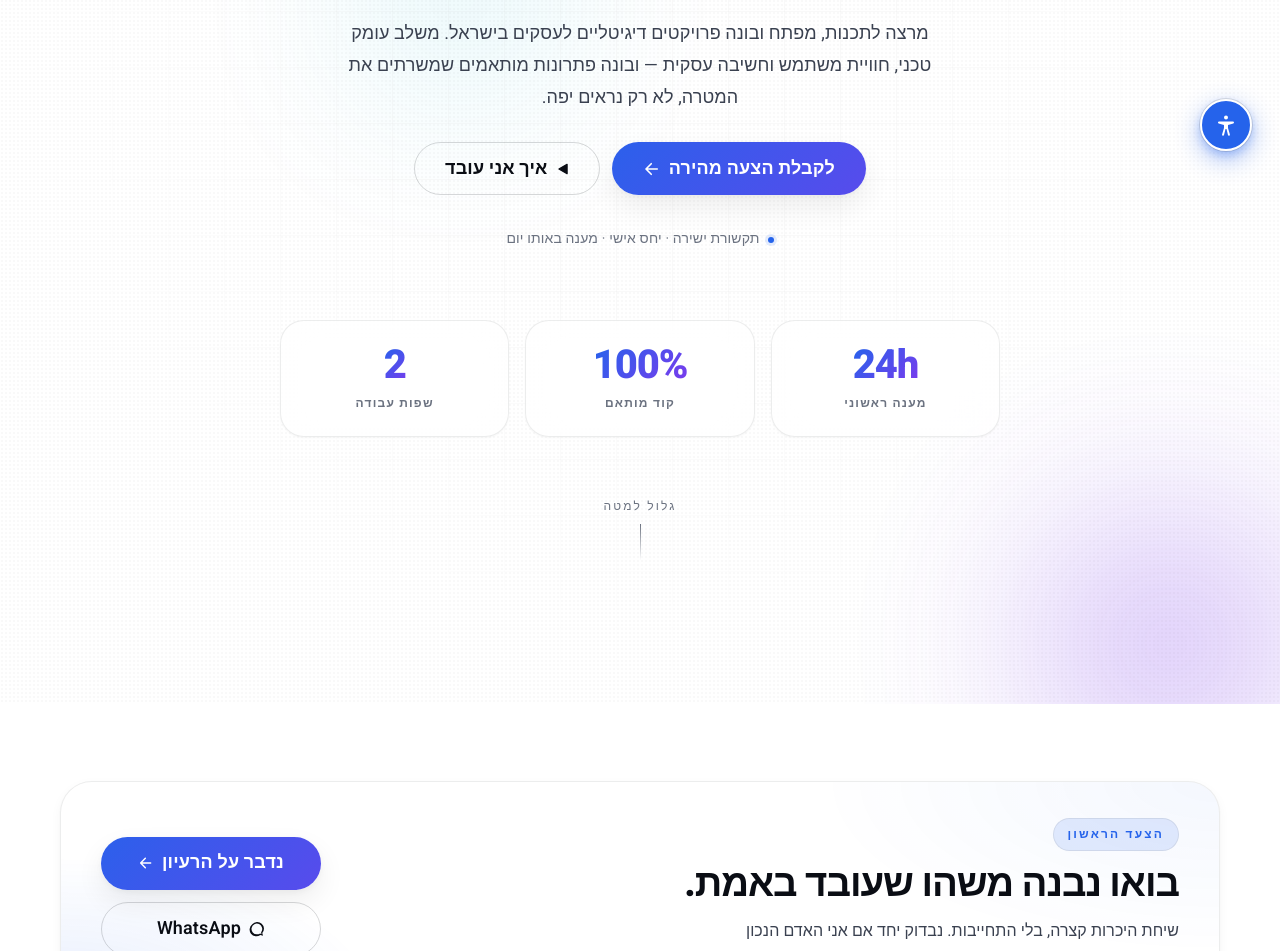
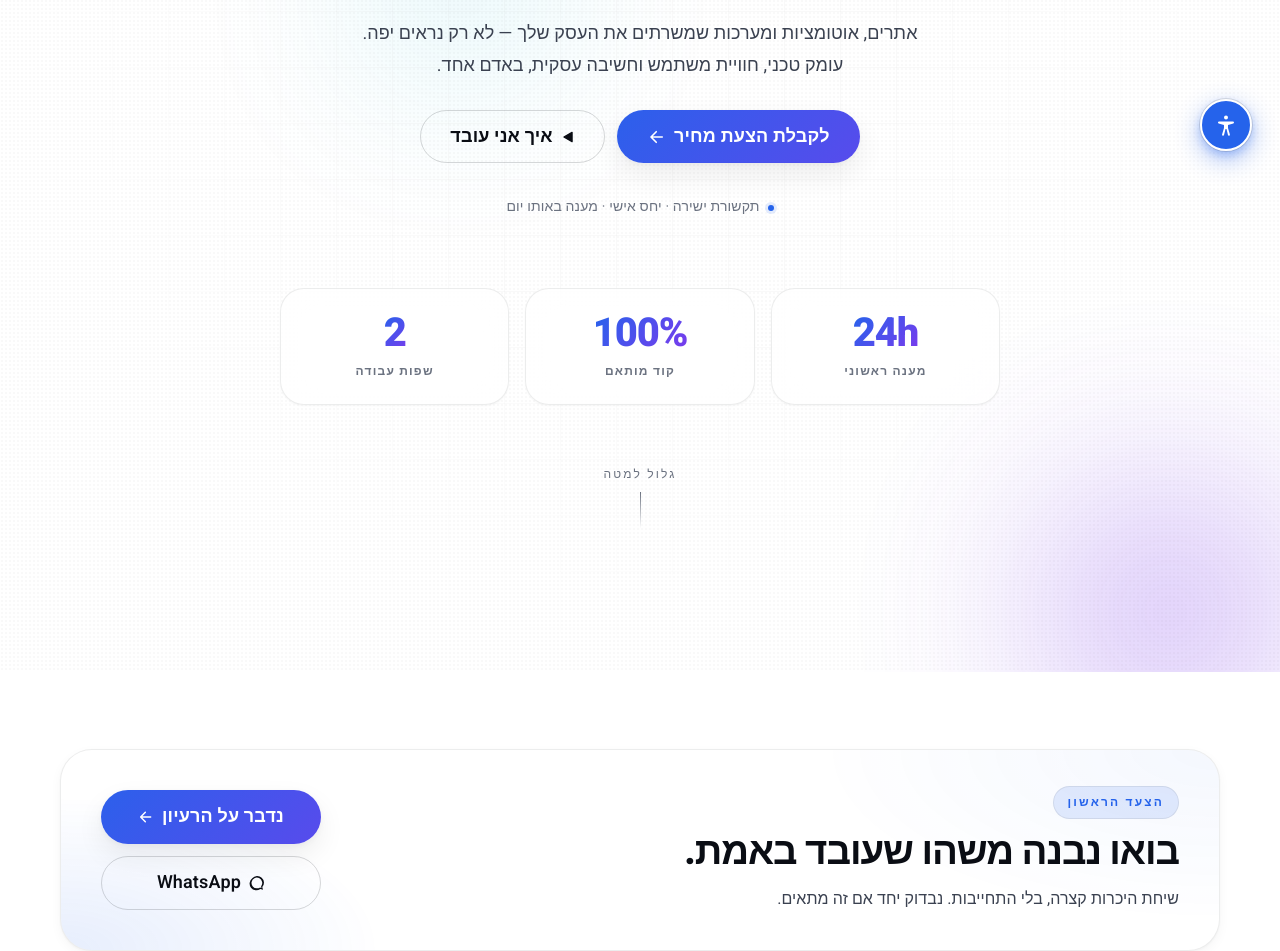
Before and after one commit to yuvalzakay26-ship-it/yuval-digital, a React (Vite) app: page / in a window 1280 px wide. Shown: the part 621-1572 px from the top of the page. Built offline with nearby package versions, Linux system fonts and the light colour scheme.

Commit message:
Upgrade site copy, authority positioning and conversion content

```diff
--- a/src/i18n/he.js
+++ b/src/i18n/he.js
@@ -45,8 +45,8 @@ const he = {
     titleLead: 'הופך רעיונות דיגיטליים',
     titleHighlight: 'למערכות שעובדות. מהר, נקי, נכון.',
     subtitle:
-      'מרצה לתכנות, מפתח ובונה פרויקטים דיגיטליים לעסקים בישראל. משלב עומק טכני, חוויית משתמש וחשיבה עסקית — ובונה פתרונות מותאמים שמשרתים את המטרה, לא רק נראים יפה.',
-    primaryCta: 'לקבלת הצעה מהירה',
+      'אתרים, אוטומציות ומערכות שמשרתים את העסק שלך — לא רק נראים יפה. עומק טכני, חוויית משתמש וחשיבה עסקית, באדם אחד.',
+    primaryCta: 'לקבלת הצעת מחיר',
     secondaryCta: 'איך אני עובד',
     metricResponse: 'מענה ראשוני',
     metricCustom: 'קוד מותאם',
@@ -184,12 +184,12 @@ const he = {
     eyebrow: 'מי אני',
     title: 'מפתח, מרצה, ובונה דיגיטל. אדם אחד, אחראי על התוצאה.',
     body:
-      'אני יובל — מרצה לתכנות, מפתח ובונה פרויקטים דיגיטליים לעסקים. הניסיון שלי יושב בנקודה נדירה: עומק טכני שאני מלמד אחרים, לצד הבנה אמיתית של חוויית משתמש וצרכים עסקיים. כשמלמדים תכנות חייבים לחשוב בבהירות, להסביר במדויק ולהעביר משהו שעובד — וזו אותה משמעת שאני מביא לכל פרויקט שאני בונה.\n\nאני עובד אישית מול כל לקוח, מבין את העסק לעומק, ומתכנן פתרון שמתאים בדיוק למטרה — לא תבנית, לא רשימת פיצ׳רים, אלא נכס דיגיטלי שעובד.',
+      'אני יובל — מרצה לתכנות, מפתח, ובונה דיגיטל לעסקים בישראל.\n\nמה שאני מלמד אחרים — אני בונה בעצמי. עומק טכני, חוויית משתמש וחשיבה עסקית, ביחד באדם אחד.\n\nעובד אישית עם כל לקוח, מבין את העסק לעומק, ובונה פתרון מותאם בדיוק. לא תבנית — נכס דיגיטלי שעובד.',
     pillars: [
-      { title: 'רקע הוראה ופיתוח', body: 'מלמד תכנות באופן שוטף ובונה פרויקטים אמיתיים במקביל — כך שכל החלטה טכנית מגיעה ממקום של בהירות, לא ניחוש.' },
-      { title: 'חשיבה עסקית, לא רק טכנית', body: 'כל אתר נבנה סביב המטרות והקהל של העסק שלך — לא תבנית גנרית, אלא נכס שמייצר תוצאה אמיתית.' },
-      { title: 'תקשורת ישירה, יחס אישי', body: 'מדבר איתי. בלי מתאמים, בלי נציגים. אותו אדם שמתכנן הוא זה שבונה ועומד מאחורי כל פרט.' },
-      { title: 'מיקוד באיכות', body: 'קוד נקי, ביצועים גבוהים והפרטים הקטנים שגומרים את התמונה. עדיף לעשות פחות, ולעשות אותו מצוין.' }
+      { title: 'רקע הוראה ופיתוח', body: 'מלמד תכנות ובונה פרויקטים אמיתיים במקביל. כל החלטה טכנית מגיעה ממקום של בהירות — לא ניחוש.' },
+      { title: 'חשיבה עסקית, לא רק טכנית', body: 'כל אתר נבנה סביב המטרות והקהל של העסק שלך. לא תבנית — נכס שמייצר תוצאה.' },
+      { title: 'תקשורת ישירה, יחס אישי', body: 'מדבר איתי ישירות. בלי מתאמים, בלי נציגים. אותו אדם שמתכנן — בונה ועומד מאחורי כל פרט.' },
+      { title: 'מיקוד באיכות', body: 'קוד נקי, ביצועים גבוהים, ופרטים שגומרים את התמונה. עדיף לעשות פחות — ולעשות אותו מצוין.' }
     ]
   },
   projects: {
@@ -314,10 +314,10 @@ const he = {
   },
   contact: {
     eyebrow: 'יצירת קשר',
-    availability: 'מספר מצומצם של פרויקטים פעילים בכל זמן נתון',
-    title: 'בואו נבנה משהו שעובד עבור העסק שלך.',
+    availability: 'מקבל מספר מצומצם של פרויקטים בכל זמן נתון',
+    title: 'בואו נבנה משהו שעובד לעסק שלך.',
     subtitle:
-      'תקשורת ישירה איתי, תהליך שקוף, ופתרון מותאם לצרכים האמיתיים של העסק שלך — לא תבנית מהמדף.',
+      'תקשורת ישירה. תהליך שקוף. פתרון מותאם לעסק שלך — לא תבנית מהמדף.',
     microcopy:
       'מעדיף לדבר? וואטסאפ, טלפון או מייל — מה שנוח לך.',
     reassurance: 'מענה באותו היום · ישירות איתי · בלי מתווכים',
@@ -325,8 +325,8 @@ const he = {
     email: 'אימייל',
     phone: 'טלפון',
     message: 'ספר לי בקצרה על העסק ומה אתה צריך',
-    submit: 'שלח לי הודעה',
-    submitted: 'קיבלתי. אחזור אליך בקרוב.',
+    submit: 'שלח — אחזור היום',
+    submitted: 'קיבלתי. חוזר אליך היום.',
     or: 'או ישירות —',
     emailLabel: 'מייל',
     phoneLabel: 'טלפון',
@@ -479,19 +479,19 @@ const he = {
     afterHero: {
       eyebrow: 'הצעד הראשון',
       title: 'בואו נבנה משהו שעובד באמת.',
-      body: 'שיחת היכרות קצרה, בלי התחייבות. נבדוק יחד אם אני האדם הנכון לפרויקט שלכם.',
+      body: 'שיחת היכרות קצרה, בלי התחייבות. נבדוק יחד אם זה מתאים.',
       cta: 'נדבר על הרעיון'
     },
     afterPackages: {
       eyebrow: 'לא בטוחים מה מתאים?',
       title: 'נבדוק יחד מה נכון לעסק שלכם.',
-      body: 'אם אתם מתלבטים בין שתי אפשרויות, או לא בטוחים מאיפה מתחילים — שיחה קצרה תעשה סדר.',
+      body: 'מתלבטים בין אפשרויות או לא בטוחים מאיפה מתחילים? שיחה קצרה תעשה סדר.',
       cta: 'בואו נדבר'
     },
     beforeFooter: {
       eyebrow: 'בואו נתחיל',
       title: 'יש לכם רעיון? נשמח לשמוע.',
-      body: 'תיאור קצר במייל, הודעה בוואטסאפ או שיחת טלפון. כל אחד מהם — ואני חוזר אליכם.',
+      body: 'מייל, וואטסאפ או טלפון — איך שנוח לכם. אני חוזר אליכם היום.',
       cta: 'נדבר על הרעיון'
     }
   },
@@ -545,7 +545,7 @@ const he = {
     privacyConsentLink: 'מדיניות הפרטיות',
     privacyConsentTrail: '. הפרטים נשמרים רק כדי לחזור אליך, ולא יועברו לאף גורם.',
     successTitle: 'קיבלתי. ההודעה אצלי.',
-    successBody: 'אחזור אליך אישית — בדרך כלל באותו היום. אם זה דחוף, וואטסאפ או טלפון.'
+    successBody: 'אחזור אליך אישית, בדרך כלל באותו היום. דחוף? וואטסאפ או טלפון.'
   },
   a11y: {
     skipLink: 'דלג/י לתוכן הראשי',
```
